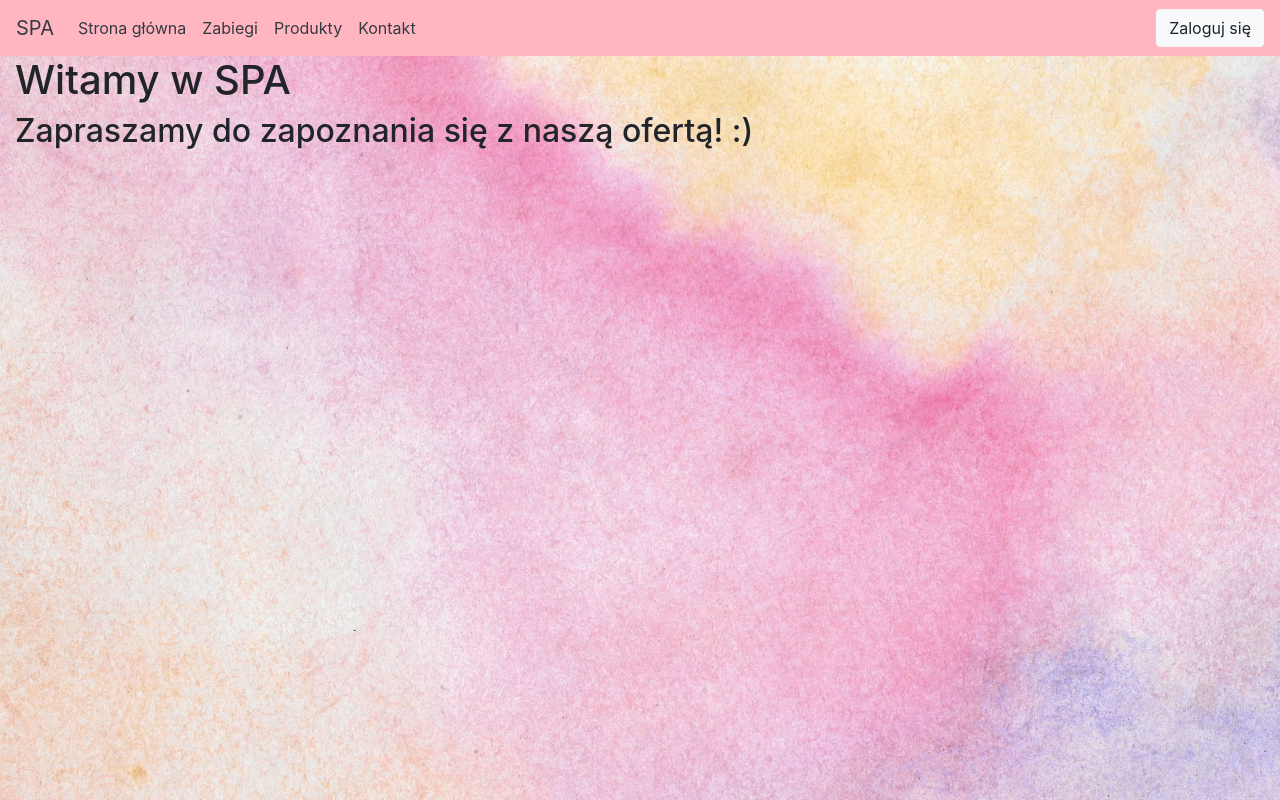
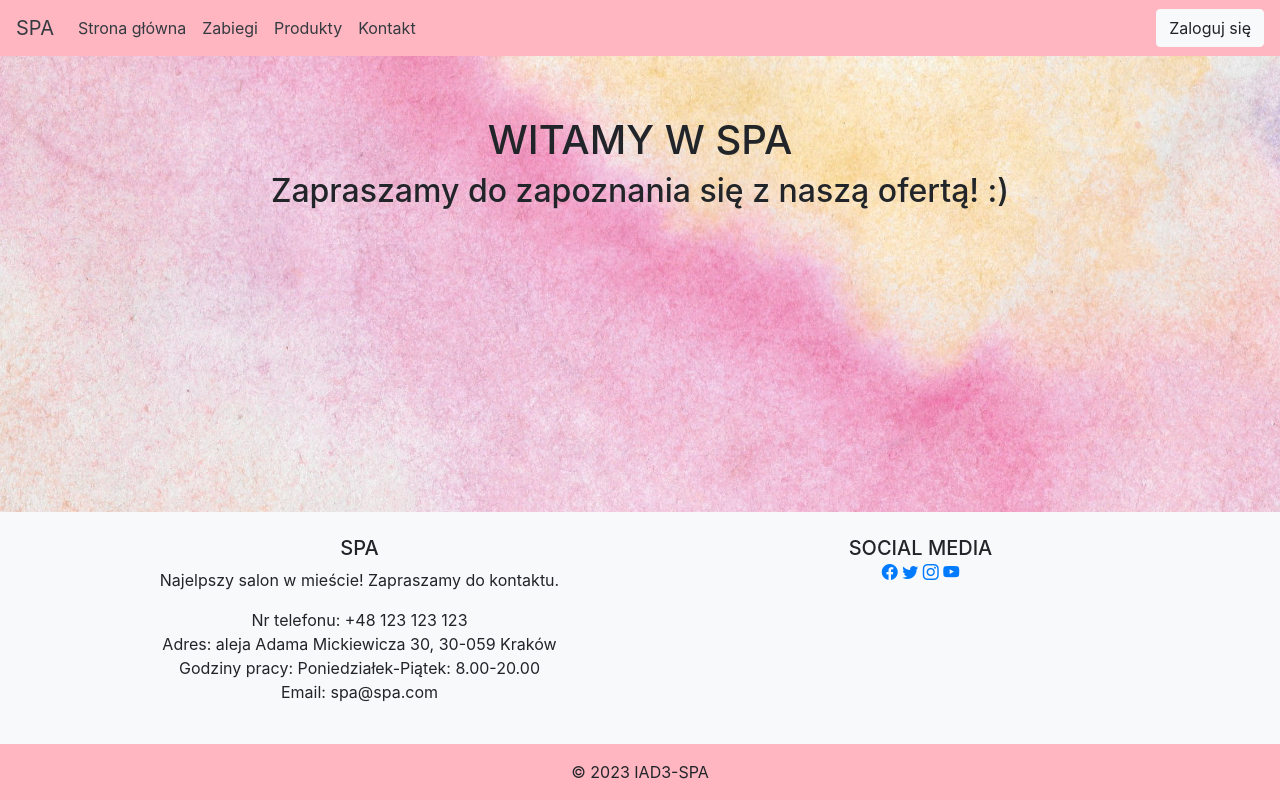
Before and after one commit to IAD3-SPA/SpaManagement, a Django app: page / in a window 1280 px wide. Run offline with Django 4.2, Linux system fonts and the light colour scheme; some libraries are stand-ins or nearby versions.

Commit message:
Added footer and updated the homepage

```diff
--- a/SpaManagement/templates/base.html
+++ b/SpaManagement/templates/base.html
@@ -5,6 +5,7 @@
 
 <head>
     <title>Beauty Salon</title>
+    <link href="https://cdn.jsdelivr.net/npm/bootstrap-icons@1.4.1/font/bootstrap-icons.css" rel="stylesheet">
 
     <link type="text/css" rel="stylesheet" href="% static 'styles.css' %">
     <link rel="stylesheet" href="https://cdn.jsdelivr.net/npm/bootstrap@4.5.3/dist/css/bootstrap.min.css"
@@ -14,9 +15,8 @@
 <body style="background-image: url('{% static 'background.jpg' %}');">
 
 
-
 <nav class="navbar navbar-expand-lg" style="background-color: #FFB6C1;">
-    <a class="navbar-brand text-dark" href="#" >SPA</a>
+    <a class="navbar-brand text-dark" href="#">SPA</a>
     <div class="collapse navbar-collapse" id="navbarSupportedContent">
         <ul class="navbar-nav mr-auto">
             <li class="nav-item active">
@@ -46,6 +46,49 @@
 
     {% endblock content %}
 </div>
+<footer class="bg-light text-center text-lg-start fixed-bottom">
+    <div class="container p-4">
+        <div class="row">
+            <div class="col-lg-6 col-md-12 mb-4 mb-md-0">
+                <h5 class="text-uppercase">Spa</h5>
+
+                <p>
+                    Najelpszy salon w mieście! Zapraszamy do kontaktu.
+                </p>
+                <ul class="list-unstyled">
+                    <li>
+                        Nr telefonu: +48 123 123 123
+                    </li>
+                    <li>
+                        Adres: aleja Adama Mickiewicza 30, 30-059 Kraków
+                    </li>
+                    <li>
+                        Godziny pracy: Poniedziałek-Piątek: 8.00-20.00
+                    </li>
+                    <li>
+                        Email: spa@spa.com
+                    </li>
+                </ul>
+            </div>
+
+            <div class="col-lg-6 col-md-6 mb-4 mb-md-0">
+                <h5 class="text-uppercase mb-0">Social Media</h5>
+
+                <div class="icon-bar">
+                    <a href="#" class="facebook"><i class="bi bi-facebook"></i></a>
+                    <a href="#" class="twitter"><i class="bi bi-twitter"></i></a>
+                    <a href="#" class="instagram"><i class="bi bi-instagram"></i></a>
+                    <a href="#" class="youtube"><i class="bi bi-youtube"></i></a>
+                </div>
+            </div>
+        </div>
+    </div>
+
+    <div class="text-center p-3" style="background-color: #FFB6C1;">
+        © 2023 IAD3-SPA
+    </div>
+</footer>
+
 </body>
 
 </html>
--- a/SpaManagement/templates/index.html
+++ b/SpaManagement/templates/index.html
@@ -2,8 +2,8 @@
 {% load static %}
 {% block content %}
 
-    <div class="header">
-        <h1 class="hello">Witamy w SPA</h1>
+    <div class="container-fluid" style=" padding: 30px; margin-top: 30px;text-align: center">
+        <h1 class="header">WITAMY W SPA</h1>
         <h2>Zapraszamy do zapoznania się z naszą ofertą! :)</h2>
     </div>
 
```
Also changed, not shown: SpaManagement/static/styles.css (+58 -1 lines).
